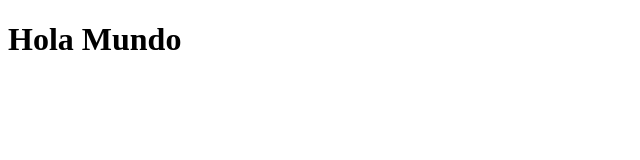
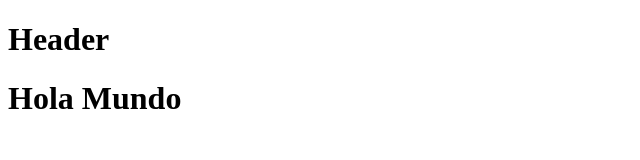
Before and after one commit to drewdesigns/curso, a plain HTML site: page index.html in a window 1280 px wide. Shown: the whole page, without its empty margins (0-640 px from the left). Drawn offline with Linux system fonts and the light colour scheme.

Commit message:
Agregando un header y un container

```diff
--- a/index.html
+++ b/index.html
@@ -7,6 +7,11 @@
     <title>Git Github</title>
 </head>
 <body>
-    <h1>Hola Mundo</h1>
+    <header>
+        <h1>Header</h1>
+    </header>
+    <div class="container">
+        <h1>Hola Mundo</h1>
+    </div>
 </body>
 </html>
```
Also changed, not shown: 1 other file.
